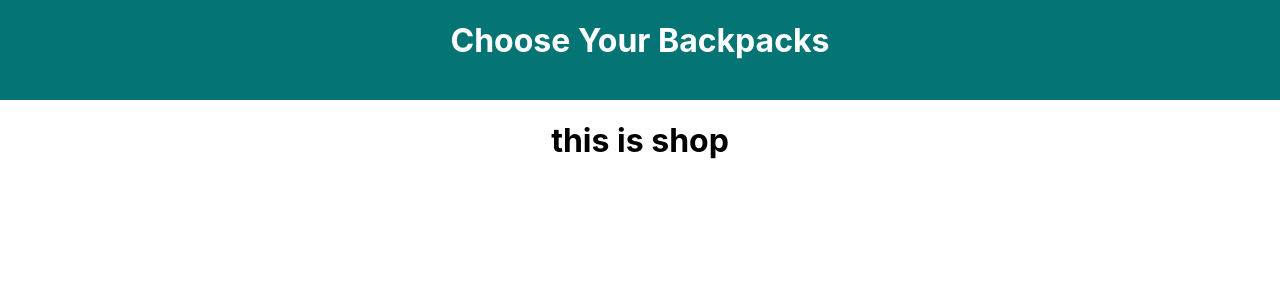
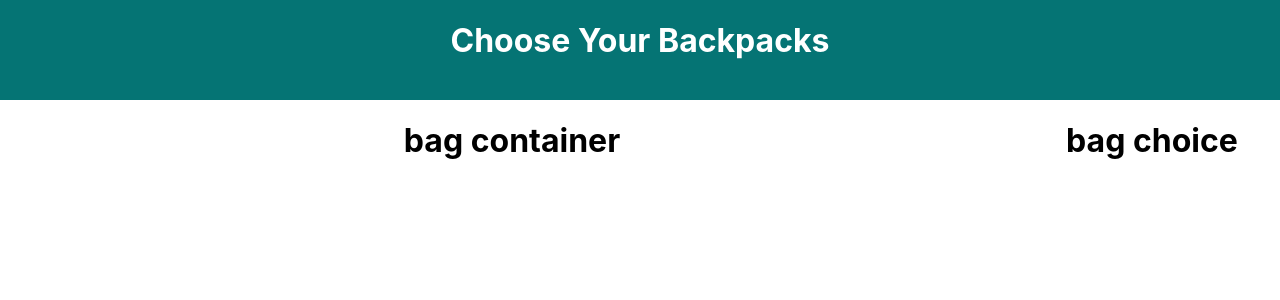
Before and after one commit to osamabinsayeed/lucky-one, a React (Create React App) app: page / in a window 1280 px wide. Shown: the top 300 px of the page. Built offline with nearby package versions, Linux system fonts and the light colour scheme.

Commit message:
shop container added

```diff
--- a/src/Componenets/Shop/Shop.css
+++ b/src/Componenets/Shop/Shop.css
@@ -0,0 +1,4 @@
+.shop-container{
+    display: grid;
+    grid-template-columns: 4fr 1fr;
+}
--- a/src/Componenets/Shop/Shop.js
+++ b/src/Componenets/Shop/Shop.js
@@ -1,9 +1,14 @@
 import React from 'react';
-
+import './Shop.css'
 const Shop = () => {
     return (
-        <div>
-            <h1>this is shop</h1>
+        <div className='shop-container'>
+            <div className="bag-container">
+                <h1>bag container</h1>
+            </div>
+            <div className="bag-choice">
+                <h1>bag choice</h1>
+            </div>
         </div>
     );
 };
```
